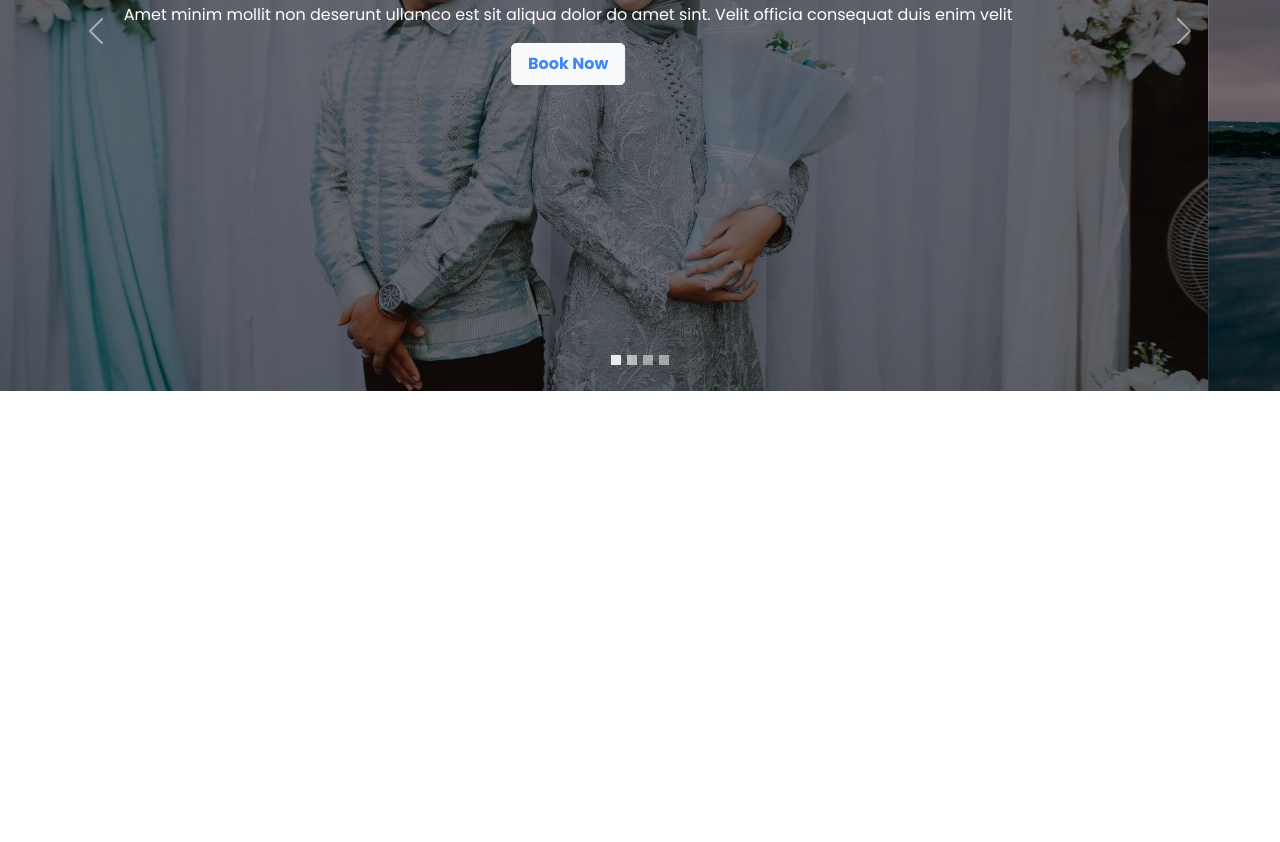
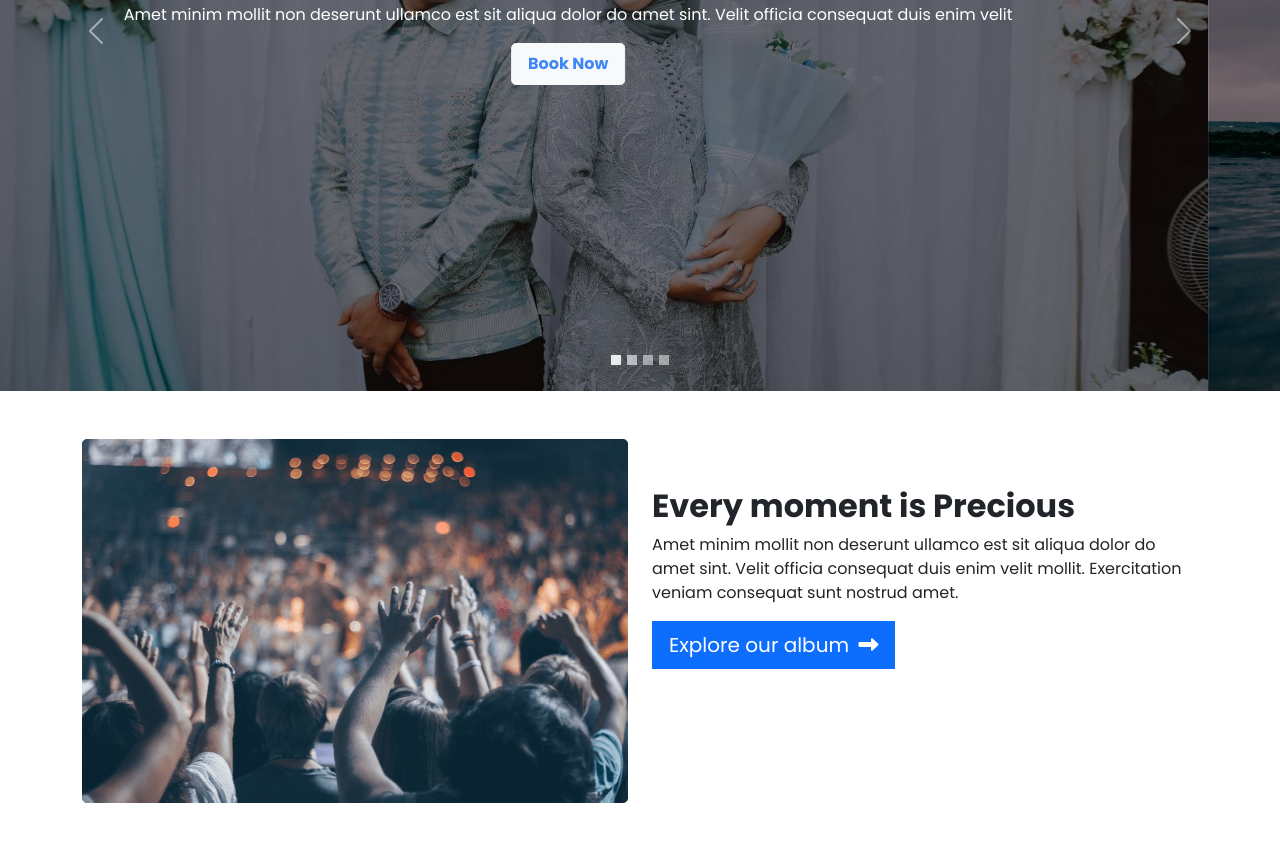
Before and after one commit to ismailjosim/convention-centre-landing-page, a plain HTML site: page index.html in a window 1280 px wide. Shown: the part 396-1238 px from the top of the page. Before the commit the page ends 800 px from the top, so only its background shows below. Drawn offline with nearby package versions, Linux system fonts and the light colour scheme.

Commit message:
about section added

```diff
--- a/index.html
+++ b/index.html
@@ -131,6 +131,25 @@
             </div>
         </header>
         <!--======== HEADER SECTION ENDS  ========-->
+        <!--======== ABOUT SECTION START  ========-->
+        <section id="about">
+            <div class="container my-5">
+                <div class="row">
+                    <div class="col-md-6">
+                        <img src="assets/images/people.png" alt="" class="img-fluid">
+                    </div>
+                    <div class="col-md-6 pt-5">
+                        <h2 class="h2 fw-bold">Every moment is Precious</h2>
+                        <p class="body_text">Amet minim mollit non deserunt ullamco est sit aliqua dolor do amet sint.
+                            Velit officia consequat duis enim velit
+                            mollit. Exercitation veniam consequat sunt nostrud amet.</p>
+                        <a href="#" class="btn btn-primary btn-lg rounded-0">Explore our album <i
+                                class="fas fa-right-long  ms-1"></i></a>
+                    </div>
+                </div>
+            </div>
+        </section>
+
         <!--======== Font-Awesome link ========-->
         <script src="https://kit.fontawesome.com/f811dd765f.js" crossorigin="anonymous"></script>
         <!--======== Bootstrap JS link ========-->
```
